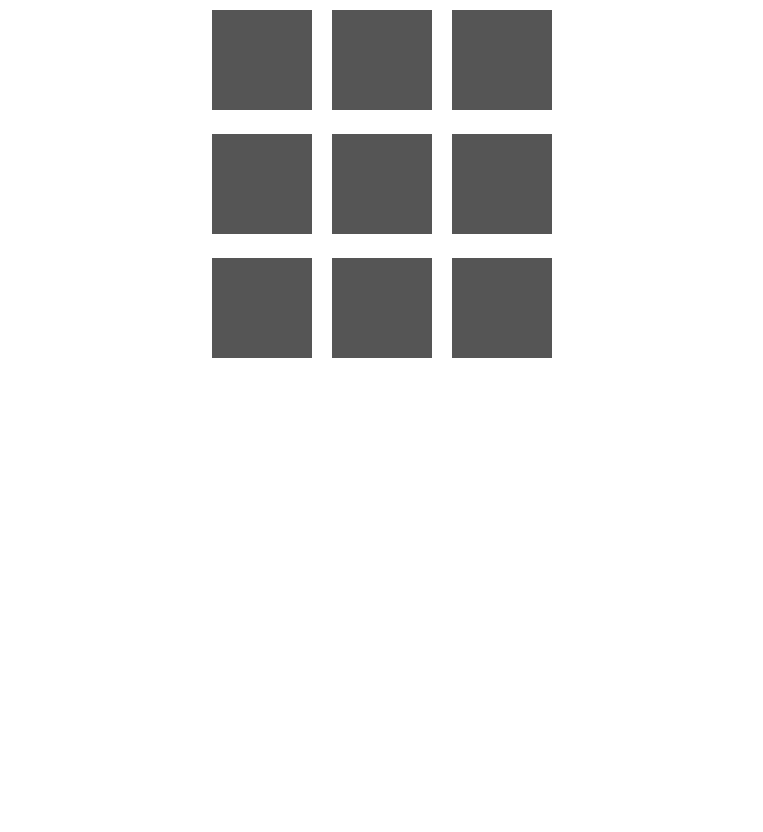
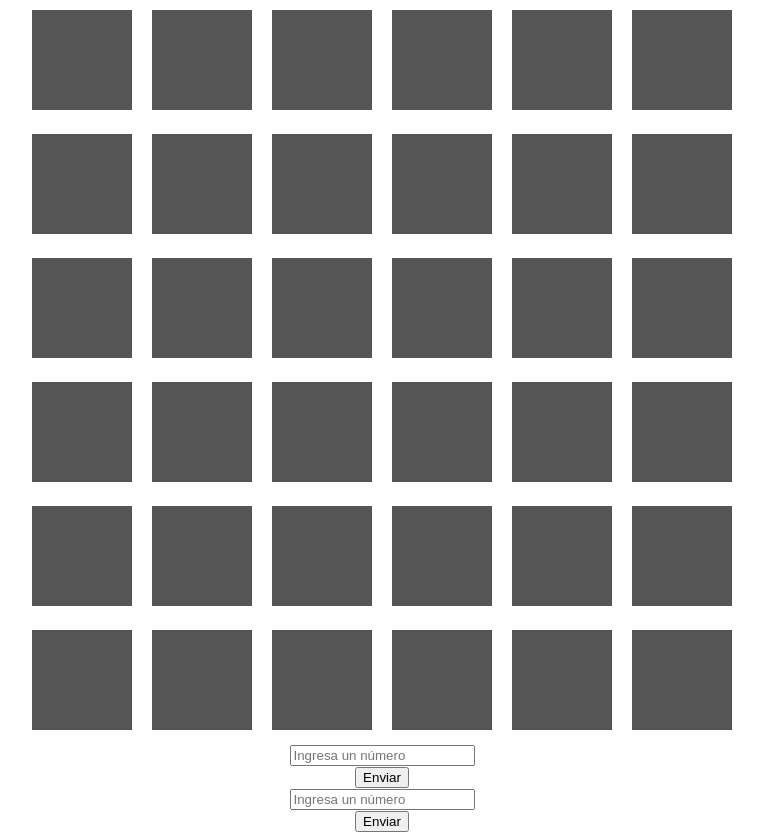
Before and after one commit to iisabellaromero/KdTrees, a React (Create React App) app in the folder interfaz/react-kd/: page / in a window 1280 px wide. Shown: the whole page, without its empty margins (258-1021 px from the left). Before the commit the page ends 800 px from the top, so only its background shows below. Built offline with nearby package versions, Linux system fonts and the light colour scheme.

Commit message:
dynamic grid

```diff
--- a/interfaz/react-kd/src/App.js
+++ b/interfaz/react-kd/src/App.js
@@ -3,26 +3,36 @@ import './App.css';
 import React from 'react';
 // import Board from './components/board'
 
-function Grid(){
-  return(
-    <div className="grid">
-      <div className="row">
-        <div className="square"></div>
-        <div className="square"></div>
-        <div className="square"></div>
+function Grid({ num }) {
+  // Create rows and squares dynamically using nested loops
+  const rows = [];
+  for (let i = 0; i < num; i++) {
+    const squares = [];
+    for (let j = 0; j < num; j++) {
+      squares.push(<div key={j} className="square"></div>);
+    }
+    rows.push(
+      <div key={i} className="row">
+        {squares}
       </div>
-      <div className="row">
-        <div className="square"></div>
-        <div className="square"></div>
-        <div className="square"></div>
+    );
+  }
+
+  return <div className="grid">{rows}</div>;
+}
+
+
+function NumberInputButton() {
+  return (
+    <div className="numberInputButton">
+      <div className="numberInput">
+        <input type="text" placeholder="Ingresa un número" />
       </div>
-      <div className="row">
-        <div className="square"></div>
-        <div className="square"></div>
-        <div className="square"></div>
+      <div className="button">
+        <button type="submit">Enviar</button>
       </div>
     </div>
-  )
+  );
 }
 
 
@@ -30,7 +40,9 @@ function App() {
   return (
 
     <div className="App">
-      <Grid />
+      <Grid num={6} />
+      <NumberInputButton />
+      <NumberInputButton />
     </div>
   );
 }
```
